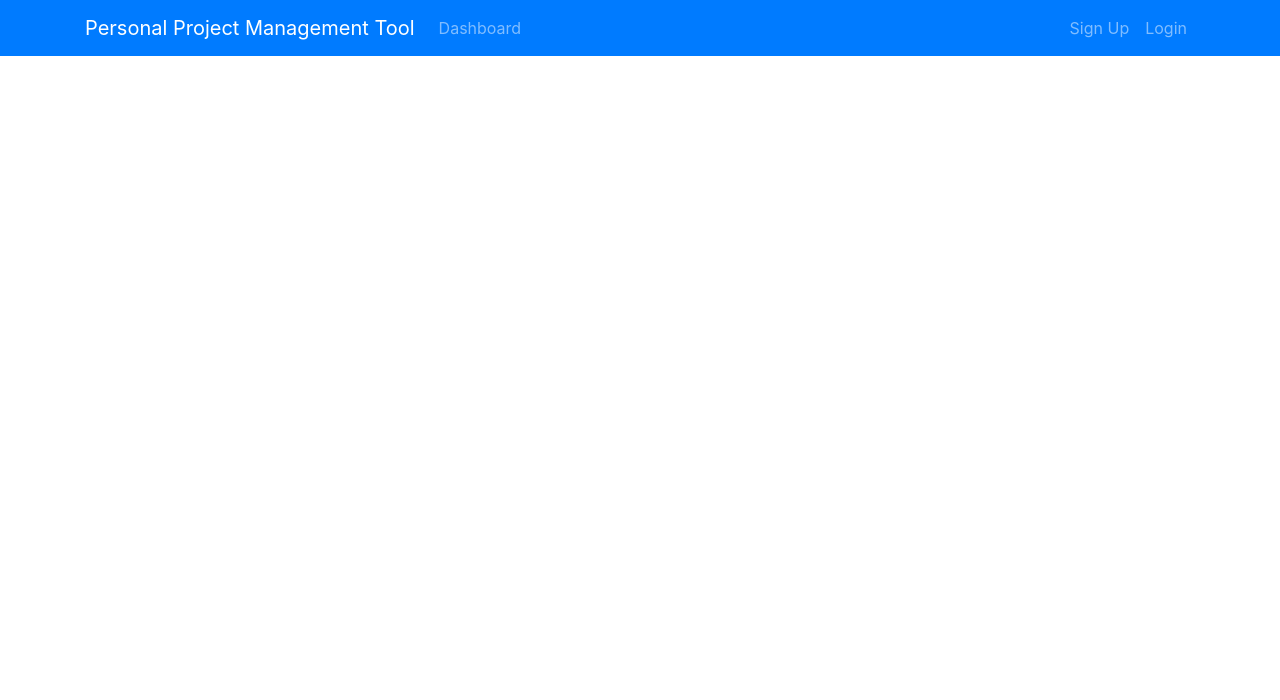
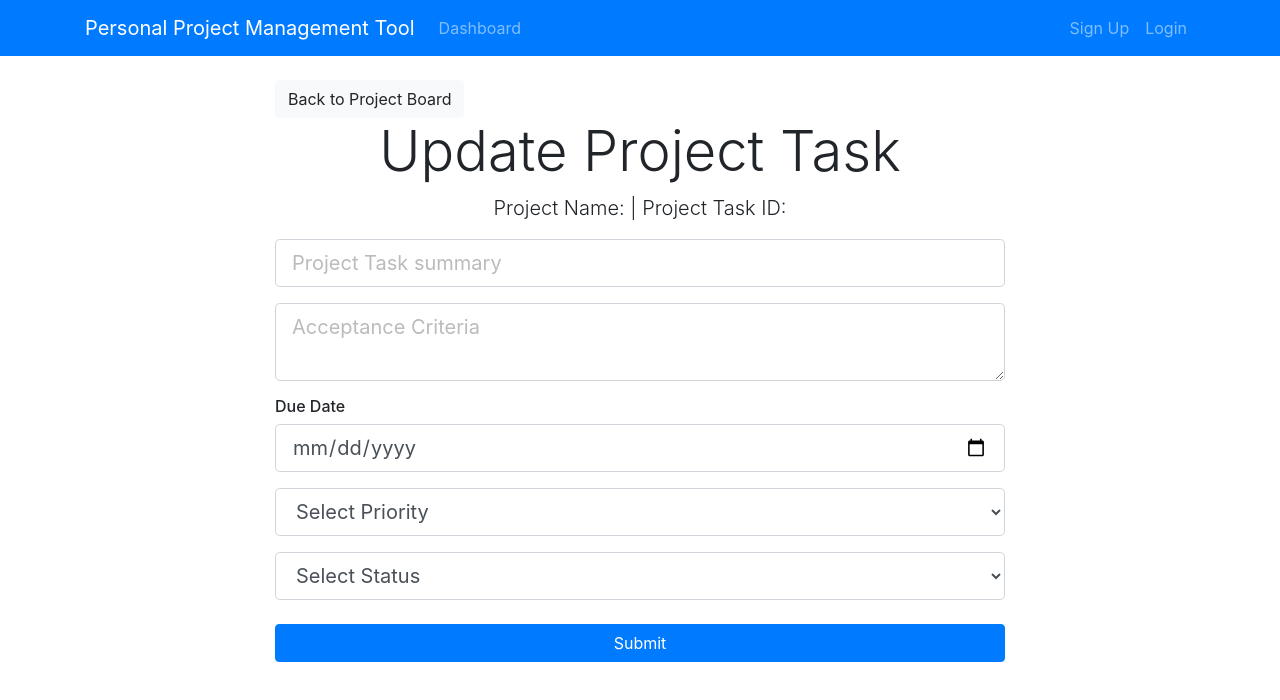
Before and after one commit to salvescoding/agile-tool, a React (Create React App) app in the folder ppmtool-react/: page /updateProjectTask/1/1 in a window 1280 px wide. Shown: the top 700 px of the page. Built offline with nearby package versions, Linux system fonts and the light colour scheme; no server answers.

Commit message:
Create updateprojectask component, create action to get project task, create functionality to update project task.

```diff
--- a/ppmtool-react/src/App.js
+++ b/ppmtool-react/src/App.js
@@ -9,6 +9,7 @@ import store from './store';
 import UpdateProject from './components/Project/UpdateProject';
 import ProjectBoard from './components/ProjectBoard/ProjectBoard';
 import AddProjectTask from './components/ProjectBoard/ProjectTask/AddProjectTask';
+import UpdateProjectTask from './components/ProjectBoard/ProjectTask/UpdateProjectTask';
 
 class App extends Component {
 	render() {
@@ -22,6 +23,7 @@ class App extends Component {
 						<Route exact path="/updateProject/:id" component={UpdateProject} />
 						<Route exact path="/projectBoard/:id" component={ProjectBoard} />
 						<Route exact path="/addProjectTask/:id" component={AddProjectTask} />
+						<Route exact path="/updateProjectTask/:id/:id" component={UpdateProjectTask} />
 					</div>
 				</Router>
 			</Provider>
--- a/ppmtool-react/src/actions/projectTaskActions.js
+++ b/ppmtool-react/src/actions/projectTaskActions.js
@@ -1,7 +1,7 @@
 import axios from 'axios';
-import { GET_BACKLOG, GET_ERRORS } from './types';
+import { GET_BACKLOG, GET_ERRORS, GET_PROJECT_TASK } from './types';
 
-export const getBacklog = (backlogIdentifier, history) => async dispatch => {
+export const getBacklog = backlogIdentifier => async dispatch => {
 	try {
 		const response = await axios.get(`/api/backlog/${backlogIdentifier}`);
 		dispatch({
@@ -31,3 +31,39 @@ export const addProjectTask = (projectIdentifier, projectTask, history) => async
 		});
 	}
 };
+
+export const getProjectTask = (backlogIdentifier, projectTaskSequence) => async dispatch => {
+	try {
+		const response = await axios.get(`/api/backlog/${backlogIdentifier}/${projectTaskSequence}`);
+		dispatch({
+			type: GET_PROJECT_TASK,
+			payload: response.data,
+		});
+	} catch (error) {
+		dispatch({
+			type: GET_ERRORS,
+			payload: error.response.data,
+		});
+	}
+};
+
+export const updateProjectTask = (
+	backlogIdentifier,
+	projectTaskSequence,
+	updatedProjectTask,
+	history
+) => async dispatch => {
+	try {
+		await axios.patch(`/api/backlog/${backlogIdentifier}/${projectTaskSequence}`, updatedProjectTask);
+		history.push(`/projectBoard/${backlogIdentifier}`);
+		dispatch({
+			type: GET_ERRORS,
+			payload: {},
+		});
+	} catch (error) {
+		dispatch({
+			type: GET_ERRORS,
+			payload: error.response.data,
+		});
+	}
+};
--- a/ppmtool-react/src/components/ProjectBoard/ProjectBoard.js
+++ b/ppmtool-react/src/components/ProjectBoard/ProjectBoard.js
@@ -6,13 +6,51 @@ import { getBacklog } from '../../actions/projectTaskActions';
 import { Link } from 'react-router-dom';
 
 class ProjectBoard extends Component {
+	constructor() {
+		super();
+		this.state = {
+			errors: {},
+		};
+	}
+
 	componentDidMount() {
 		this.props.getBacklog(this.props.match.params.id, this.props.history);
+	}
+
+	componentWillReceiveProps(nextProps) {
+		if (nextProps.errors) {
+			this.setState({ errors: nextProps.errors });
+		}
 	}
 
 	render() {
 		const { id } = this.props.match.params;
 		const { project_tasks } = this.props.backlog;
+		const { errors } = this.state;
+
+		let BoardContent;
+
+		const boardAlgorithm = (errors, project_tasks) => {
+			if (project_tasks.length < 1) {
+				if (errors.projectNotFound) {
+					return (
+						<div className="alert alert-danger text-center" role="alert">
+							{errors.projectNotFound}
+						</div>
+					);
+				} else {
+					return (
+						<div className="alert alert-info text-center" role="alert">
+							No Project Tasks on this board
+						</div>
+					);
+				}
+			} else {
+				return <Backlog projectTasks={project_tasks} />;
+			}
+		};
+
+		BoardContent = boardAlgorithm(errors, project_tasks);
 
 		return (
 			<div className="container">
@@ -21,7 +59,7 @@ class ProjectBoard extends Component {
 				</Link>
 				<br />
 				<hr />
-				<Backlog projectTasks={project_tasks} />
+				{BoardContent}
 			</div>
 		);
 	}
--- a/ppmtool-react/src/components/ProjectBoard/ProjectTask/ProjectTask.js
+++ b/ppmtool-react/src/components/ProjectBoard/ProjectTask/ProjectTask.js
@@ -1,4 +1,5 @@
 import React, { Component } from 'react';
+import { Link } from 'react-router-dom';
 
 class ProjectTask extends Component {
 	render() {
@@ -8,9 +9,14 @@ class ProjectTask extends Component {
 				<div className="card-body bg-light">
 					<h4 className="card-title">{this.props.projectTask.summary}</h4>
 					<p className="card-text text-truncate ">{this.props.projectTask.acceptanceCriteria}</p>
-					<a href="#" className="btn btn-primary">
-						View / Update
-					</a>
+					<Link
+						to={`/updateProjectTask/${this.props.projectTask.projectIdentifier}/${
+							this.props.projectTask.projectSequence
+						}`}
+						className="btn btn-primary"
+					>
+						View/ Update
+					</Link>
 
 					<button className="btn btn-danger ml-4">Delete</button>
 				</div>
--- a/ppmtool-react/src/components/ProjectBoard/ProjectTask/UpdateProjectTask.js
+++ b/ppmtool-react/src/components/ProjectBoard/ProjectTask/UpdateProjectTask.js
@@ -0,0 +1,192 @@
+import React, { Component } from 'react';
+import { connect } from 'react-redux';
+import classnames from 'classnames';
+import { Link } from 'react-router-dom';
+import { getProjectTask, updateProjectTask } from '../../../actions/projectTaskActions';
+import PropTypes from 'prop-types';
+
+class UpdateProjectTask extends Component {
+	constructor() {
+		super();
+
+		this.state = {
+			id: '',
+			projectSequence: '',
+			summary: '',
+			acceptanceCriteria: '',
+			status: '',
+			priority: '',
+			dueDate: '',
+			projectIdentifier: '',
+			create_At: '',
+			errors: {},
+		};
+		this.onChange = this.onChange.bind(this);
+		this.onSubmit = this.onSubmit.bind(this);
+	}
+
+	componentDidMount() {
+		const { backlog_id, pt_id } = this.props.match.params;
+		this.props.getProjectTask(backlog_id, pt_id, this.props.history);
+	}
+
+	componentWillReceiveProps(nextProps) {
+		if (nextProps.errors) {
+			this.setState({ errors: nextProps.errors });
+		}
+
+		const {
+			id,
+			projectSequence,
+			summary,
+			acceptanceCriteria,
+			status,
+			priority,
+			dueDate,
+			projectIdentifier,
+			create_At,
+		} = nextProps.project_task;
+
+		this.setState({
+			id,
+			projectSequence,
+			summary,
+			acceptanceCriteria,
+			status,
+			priority,
+			dueDate,
+			projectIdentifier,
+			create_At,
+		});
+	}
+
+	onChange(e) {
+		this.setState({ [e.target.name]: e.target.value });
+	}
+
+	onSubmit(e) {
+		e.preventDefault();
+
+		const UpdateProjectTask = {
+			id: this.state.id,
+			projectSequence: this.state.projectSequence,
+			summary: this.state.summary,
+			acceptanceCriteria: this.state.acceptanceCriteria,
+			status: this.state.status,
+			priority: this.state.priority,
+			dueDate: this.state.dueDate,
+			projectIdentifier: this.state.projectIdentifier,
+			create_At: this.state.create_At,
+		};
+
+		// console.log(UpdateProjectTask);
+		this.props.updateProjectTask(
+			this.state.projectIdentifier,
+			this.state.projectSequence,
+			UpdateProjectTask,
+			this.props.history
+		);
+	}
+
+	render() {
+		const { errors } = this.state;
+		return (
+			<div className="add-PBI">
+				<div className="container">
+					<div className="row">
+						<div className="col-md-8 m-auto">
+							<Link to={`/projectBoard/${this.state.projectIdentifier}`} className="btn btn-light">
+								Back to Project Board
+							</Link>
+							<h4 className="display-4 text-center">Update Project Task</h4>
+							<p className="lead text-center">
+								Project Name: {this.state.projectIdentifier} | Project Task ID:{' '}
+								{this.state.projectSequence}{' '}
+							</p>
+							<form onSubmit={this.onSubmit}>
+								<div className="form-group">
+									<input
+										type="text"
+										className={classnames('form-control form-control-lg', {
+											'is-invalid': errors.summary,
+										})}
+										name="summary"
+										placeholder="Project Task summary"
+										value={this.state.summary}
+										onChange={this.onChange}
+									/>
+									{errors.summary && <div className="invalid-feedback">{errors.summary}</div>}
+								</div>
+								<div className="form-group">
+									<textarea
+										className="form-control form-control-lg"
+										placeholder="Acceptance Criteria"
+										name="acceptanceCriteria"
+										value={this.state.acceptanceCriteria}
+										onChange={this.onChange}
+									/>
+								</div>
+								<h6>Due Date</h6>
+								<div className="form-group">
+									<input
+										type="date"
+										className="form-control form-control-lg"
+										name="dueDate"
+										value={this.state.dueDate}
+										onChange={this.onChange}
+									/>
+								</div>
+								<div className="form-group">
+									<select
+										className="form-control form-control-lg"
+										name="priority"
+										value={this.state.priority}
+										onChange={this.onChange}
+									>
+										<option value={0}>Select Priority</option>
+										<option value={1}>High</option>
+										<option value={2}>Medium</option>
+										<option value={3}>Low</option>
+									</select>
+								</div>
+
+								<div className="form-group">
+									<select
+										className="form-control form-control-lg"
+										name="status"
+										value={this.state.status}
+										onChange={this.onChange}
+									>
+										<option value="">Select Status</option>
+										<option value="TO_DO">TO DO</option>
+										<option value="IN_PROGRESS">IN PROGRESS</option>
+										<option value="DONE">DONE</option>
+									</select>
+								</div>
+
+								<input type="submit" className="btn btn-primary btn-block mt-4" />
+							</form>
+						</div>
+					</div>
+				</div>
+			</div>
+		);
+	}
+}
+
+UpdateProjectTask.propTypes = {
+	getProjectTask: PropTypes.func.isRequired,
+	project_task: PropTypes.object.isRequired,
+	updateProjectTask: PropTypes.func.isRequired,
+	errors: PropTypes.object.isRequired,
+};
+
+const mapStateToProps = state => ({
+	project_task: state.backlog.project_task,
+	errors: state.errors,
+});
+
+export default connect(
+	mapStateToProps,
+	{ getProjectTask, updateProjectTask }
+)(UpdateProjectTask);
```
